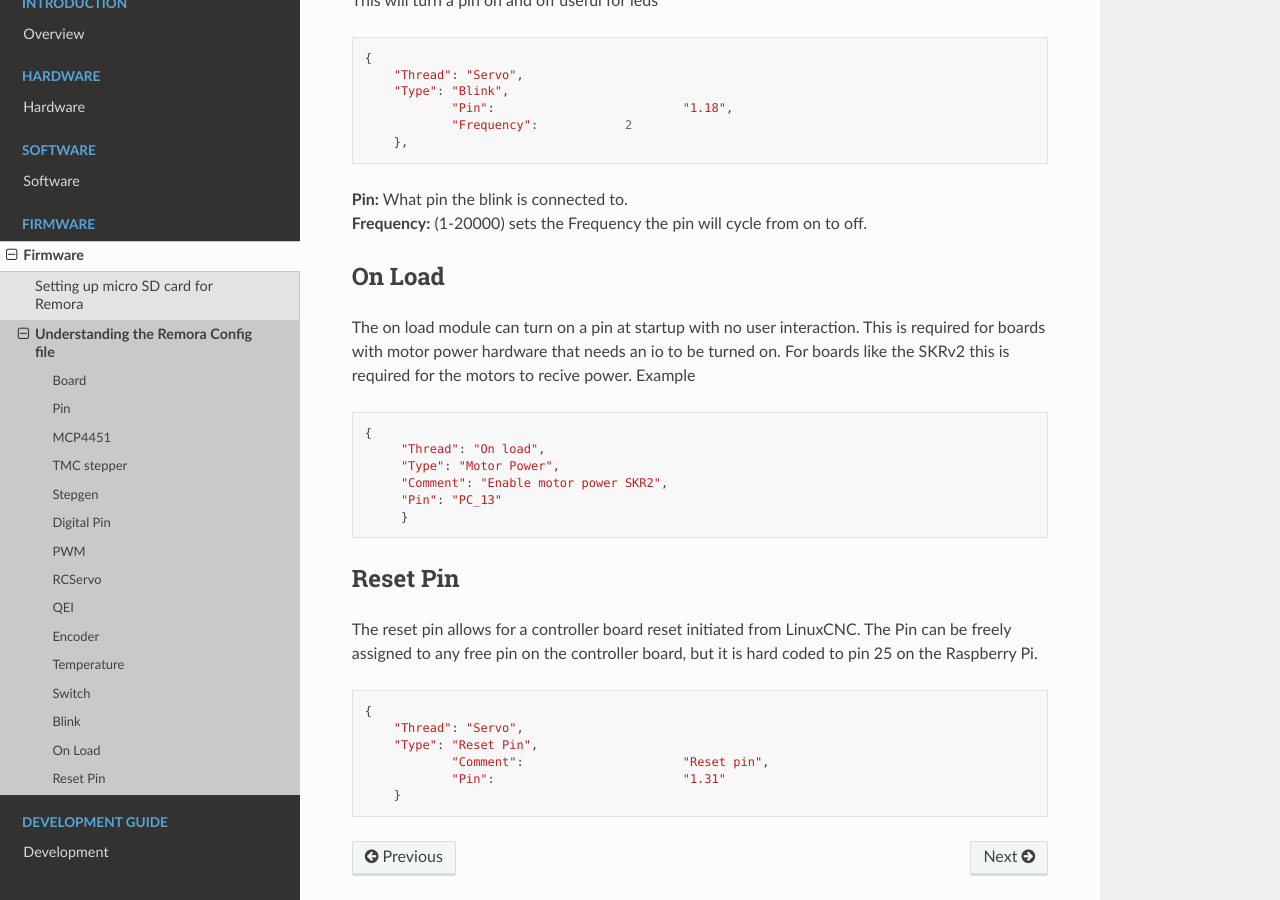
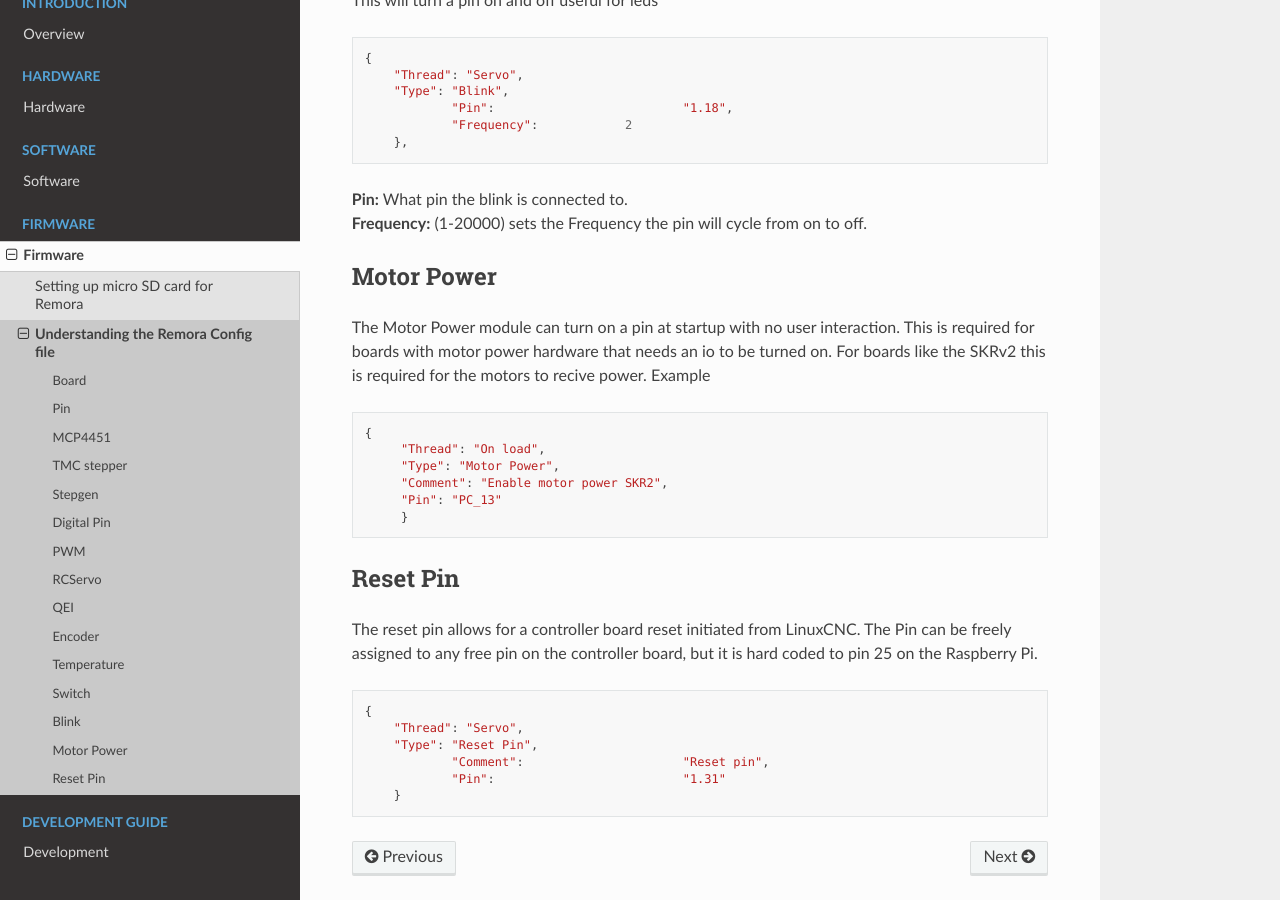
Before and after one commit to scottalford75/Remora-docs, a Sphinx documentation site: the page built from docs/source/firmware/Setup-Config-File.rst, in a window 1280 px wide and 900 px high, scrolled down 6817 px. Built offline with Sphinx 7.4.7 and the Read the Docs theme 2.0.0, drawn with Linux system fonts in a browser that asks for light colours.

Commit message:
correct the motor power entry

```diff
--- a/docs/source/firmware/Setup-Config-File.rst
+++ b/docs/source/firmware/Setup-Config-File.rst
@@ -308,9 +308,9 @@ This will turn a pin on and off useful for leds
 | **Pin:** What pin the blink is connected to.
 | **Frequency:** (1-20000) sets the Frequency the pin will cycle from on to off.
 
-On Load
+Motor Power
 ---------
-The on load module can turn on a pin at startup with no user interaction. This is required for boards with motor power hardware that needs an io to be turned on. For boards like the SKRv2 this is required for the motors to recive power. Example
+The Motor Power module can turn on a pin at startup with no user interaction. This is required for boards with motor power hardware that needs an io to be turned on. For boards like the SKRv2 this is required for the motors to recive power. Example
 
 .. code-block::
 
```
